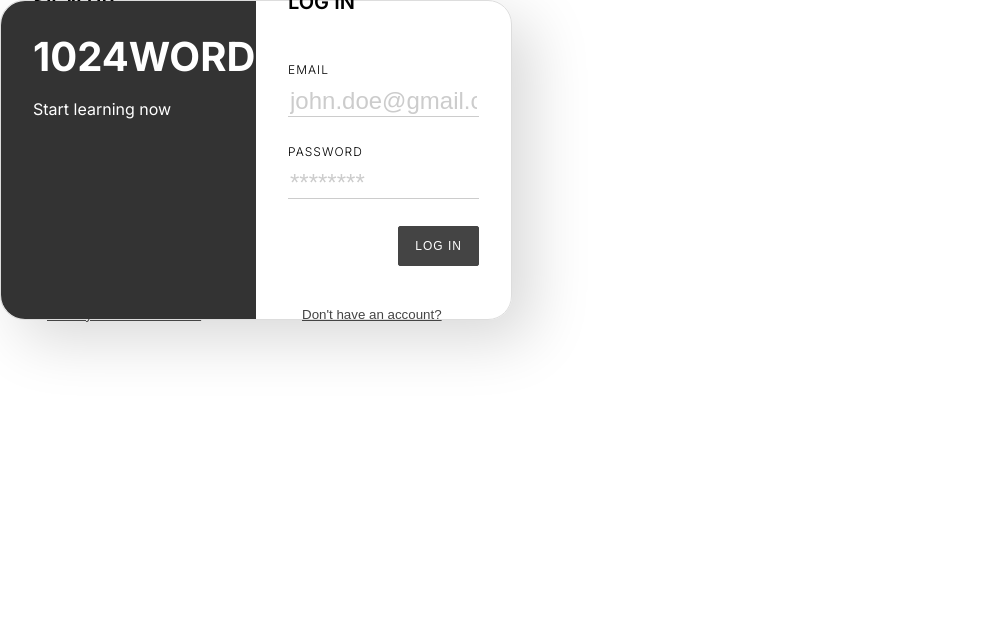
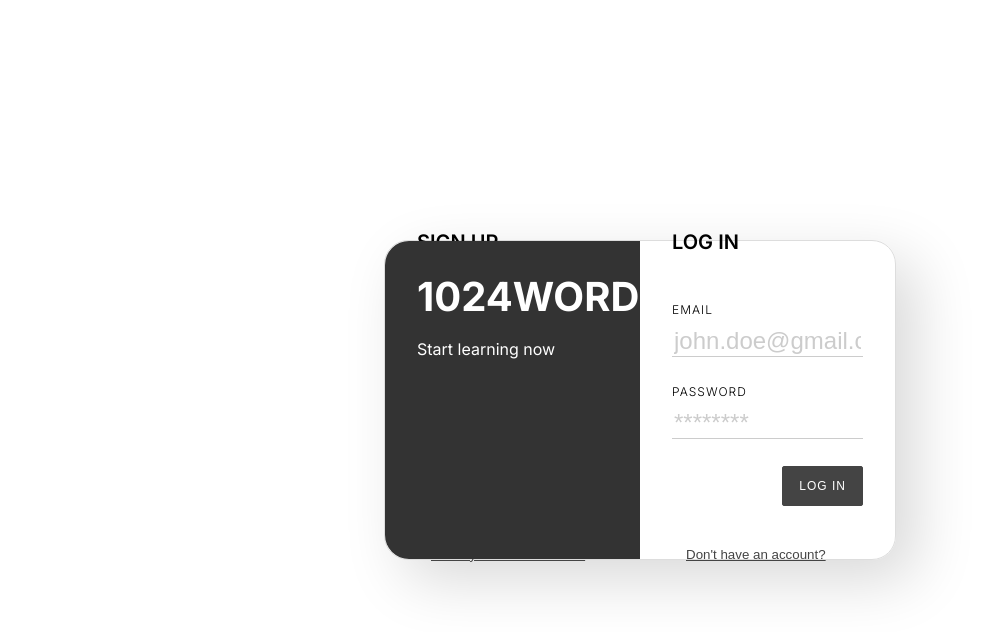
Before and after one commit to paulecode/1024words-frontend, a Next.js app: page /login in a window 1280 px wide. Shown: the top 632 px of the page, without its empty margins (0-992 px from the left). Built offline with nearby package versions, Linux system fonts and the light colour scheme.

Commit message:
Added the login route and screen

```diff
--- /dev/null
+++ b/src/app/login/page.module.scss
@@ -0,0 +1,7 @@
+.container {
+    width: 100vw;
+    height: 100vh;
+    display: flex;
+    justify-content: center;
+    align-items: center;
+}
--- a/src/app/login/page.tsx
+++ b/src/app/login/page.tsx
@@ -1,9 +1,10 @@
 import React from "react";
 import AuthForm from "@/components/composite/authForm/AuthForm";
+import styles from "./page.module.scss";
 
 export default function Login() {
   return (
-    <div>
+    <div className={styles.container}>
       <AuthForm />
     </div>
   );
--- a/src/app/page.tsx
+++ b/src/app/page.tsx
@@ -1,5 +1,5 @@
 import Image from "next/image";
-import styles from "./page.module.css";
+import styles from "./page.module.scss";
 
 export default function Home() {
   return <main className={styles.main}>home</main>;
```
